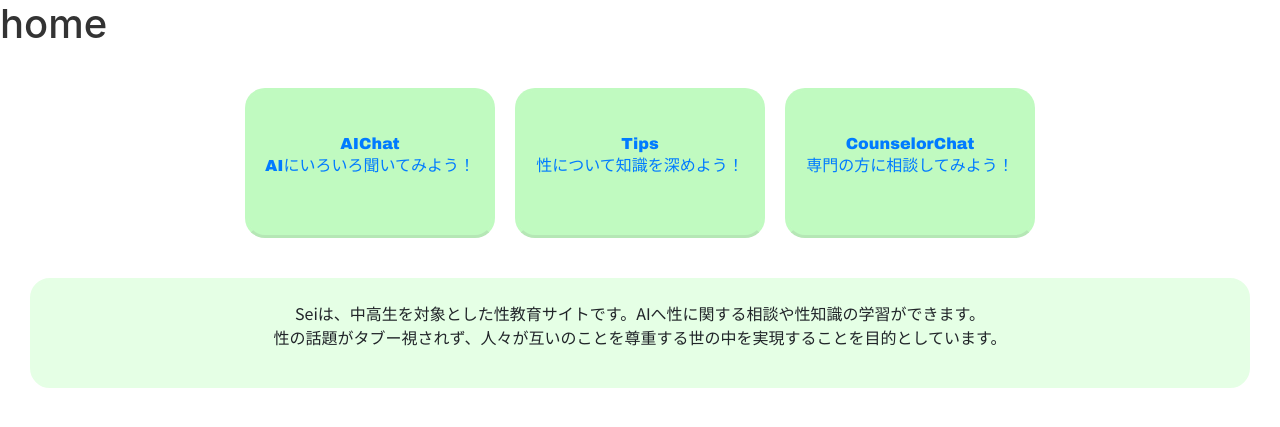
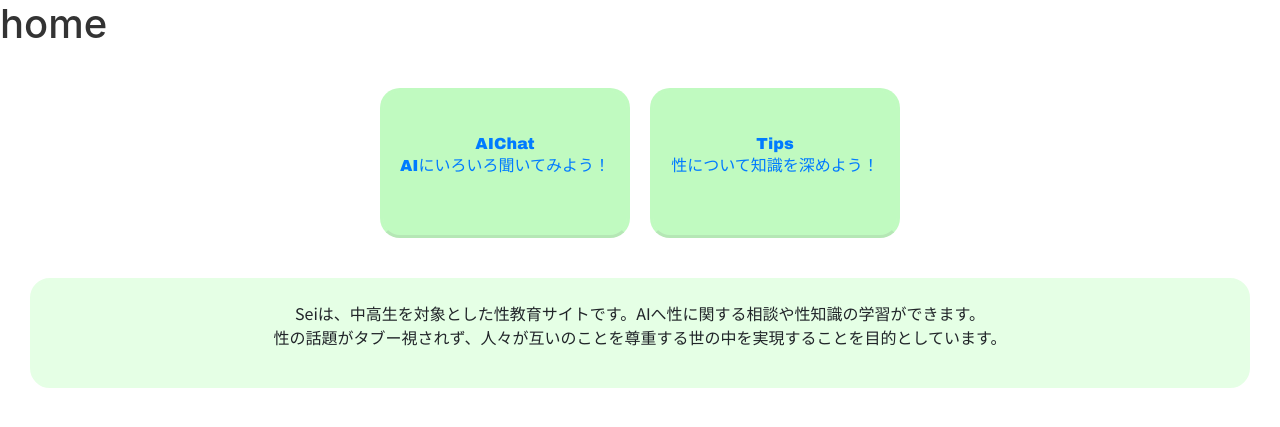
Before and after one commit to hjtm130/gcon_gender, a Flask app: template templates/User_dashboard.html in a window 1280 px wide. Shown: the part 153-580 px from the top of the page. Run offline with Flask 3, Linux system fonts and the light colour scheme; the template is opened without the code that fills it, so the values that code supplies are empty.

Commit message:
[修正] ホーム画面からカウンセラー消去

```diff
--- a/templates/User_dashboard.html
+++ b/templates/User_dashboard.html
@@ -24,11 +24,6 @@
                 <div>Tips</div>
                 <p>性について知識を深めよう！</p>
             </a>
-
-            <a href="/CounselorChat" class="selection">
-                <div>CounselorChat</div>
-                <p>専門の方に相談してみよう！</p>
-            </a>
         </div>
 
         <div class="explanation">
```
Also changed, not shown: instance/public.db.
